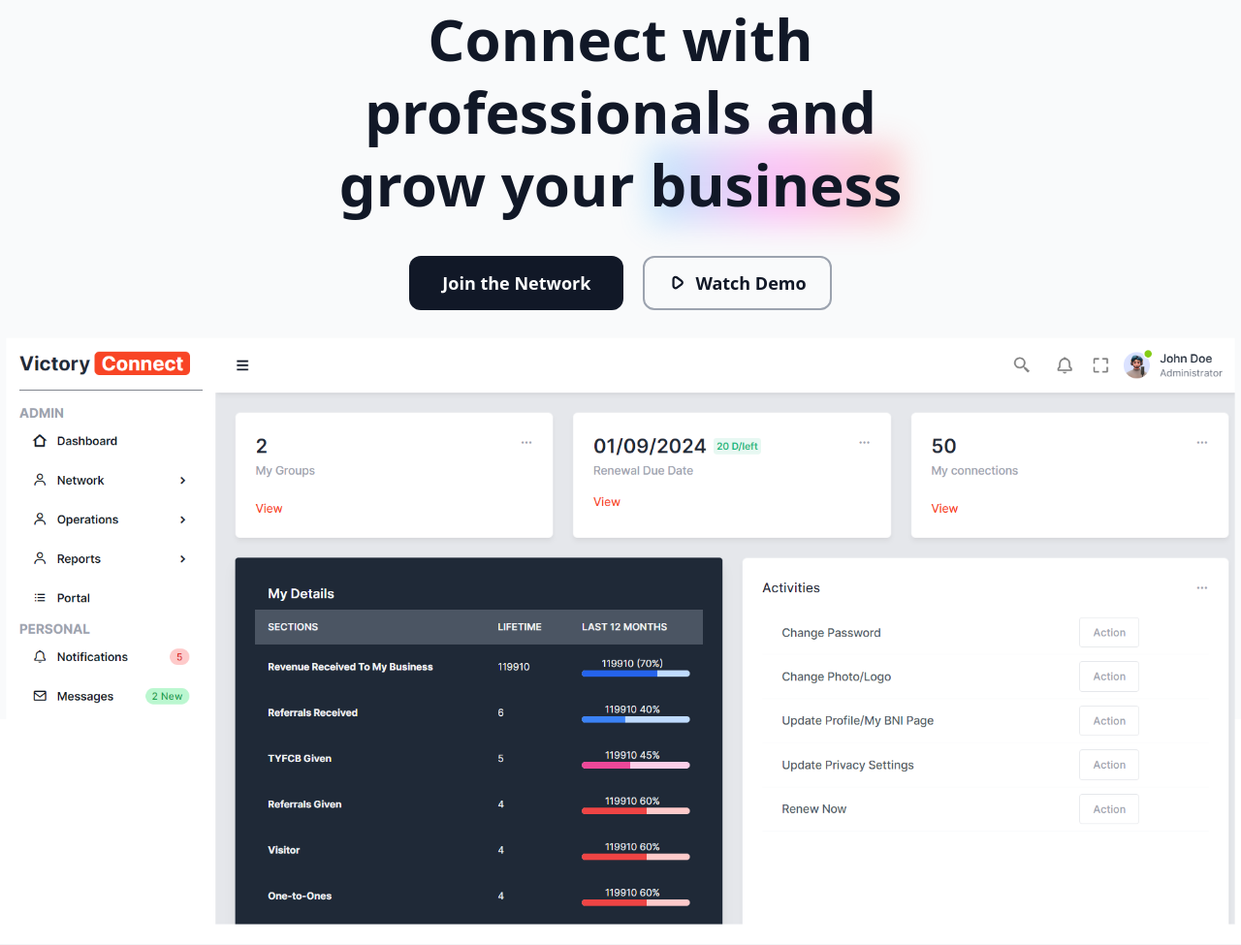
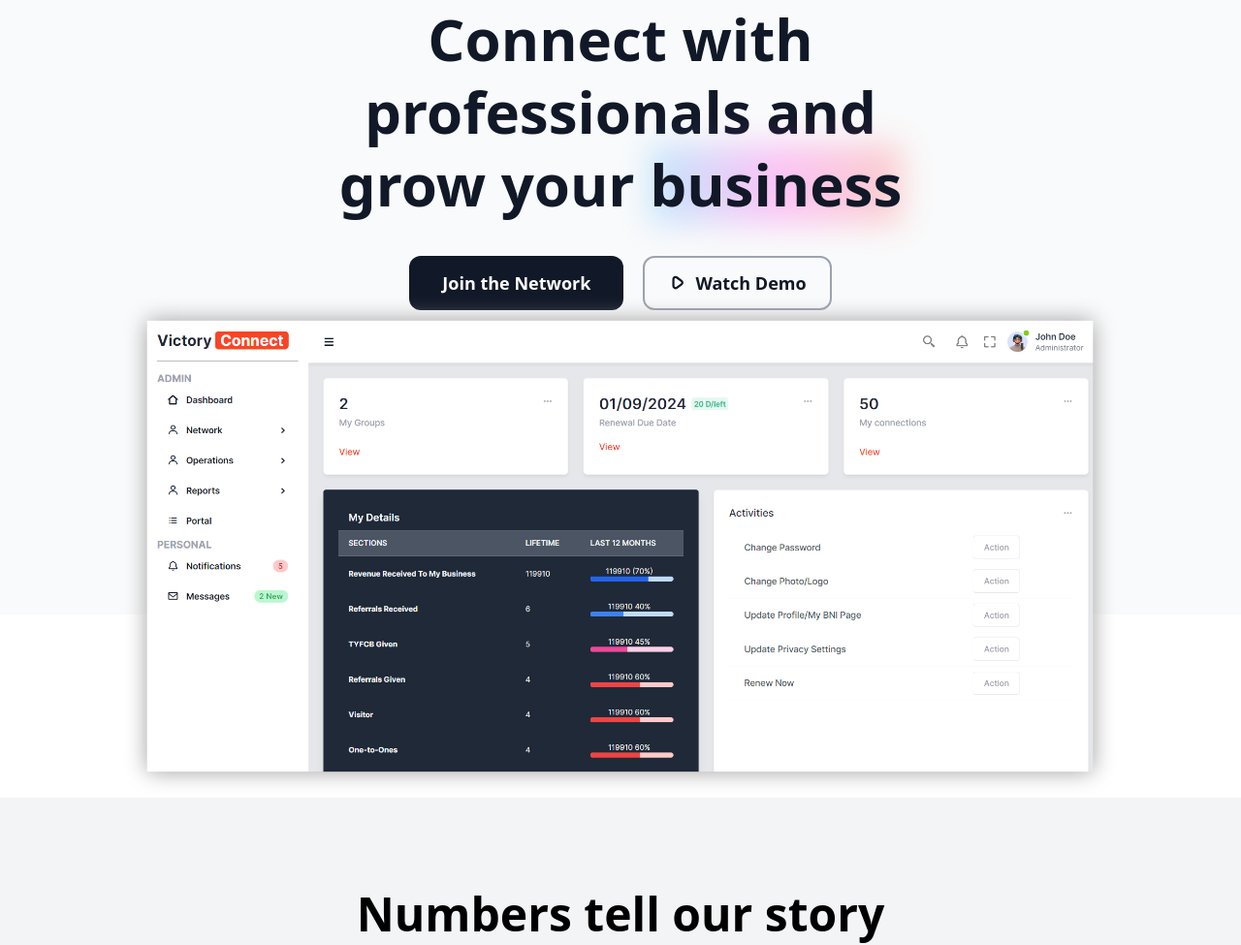
Before and after one commit to NagiPragalathan/Community_Management, a Django app: page / in a window 1280 px wide. Shown: the part 211-1186 px from the top of the page at 97% size. Run offline with Django 4.2, Linux system fonts and the light colour scheme; some libraries are stand-ins or nearby versions.

Commit message:
Index are updated

```diff
--- a/templates/index.html
+++ b/templates/index.html
@@ -128,7 +128,7 @@
                             </a>
                         </div>
 
-                        <p class="mt-8 text-base text-gray-500 font-inter">30 Days free trial · No credit card required</p>
+                        <p class="mt-8 text-base text-gray-500 font-inter"></p>
                     </div>
                 </div>
 
@@ -136,8 +136,8 @@
                     <div class="relative">
                         <div class="absolute inset-0 h-2/3 bg-gray-50"></div>
                         <div class="relative mx-auto">
-                            <div class="lg:max-w-6xl lg:mx-auto">
-                                <img class="transform scale-110" src="{% static 'images/Folders/image.png' %}" alt="Business Networking Illustration" />
+                            <div class="lg:max-w-6xl lg:mx-auto" style="display: flex; justify-content: center; align-items: center; flex-direction: column;">
+                                <img style="width: 77%; box-shadow: 0px 0px 20px 0px #9d9c9c;" class="transform scale-110" src="{% static 'images/Folders/image.png' %}" alt="Business Networking Illustration" />
                             </div>
                         </div>
                     </div>
```
